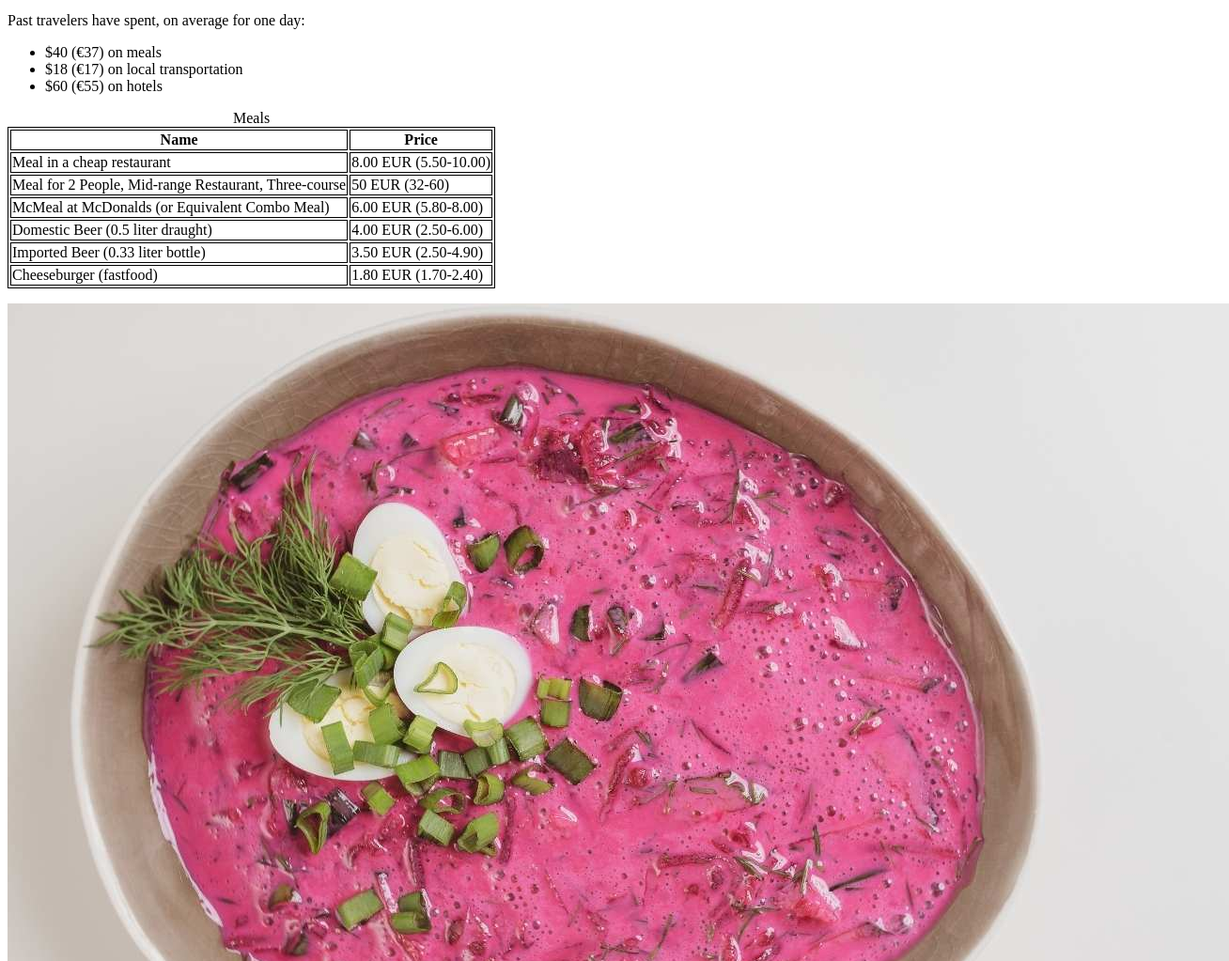
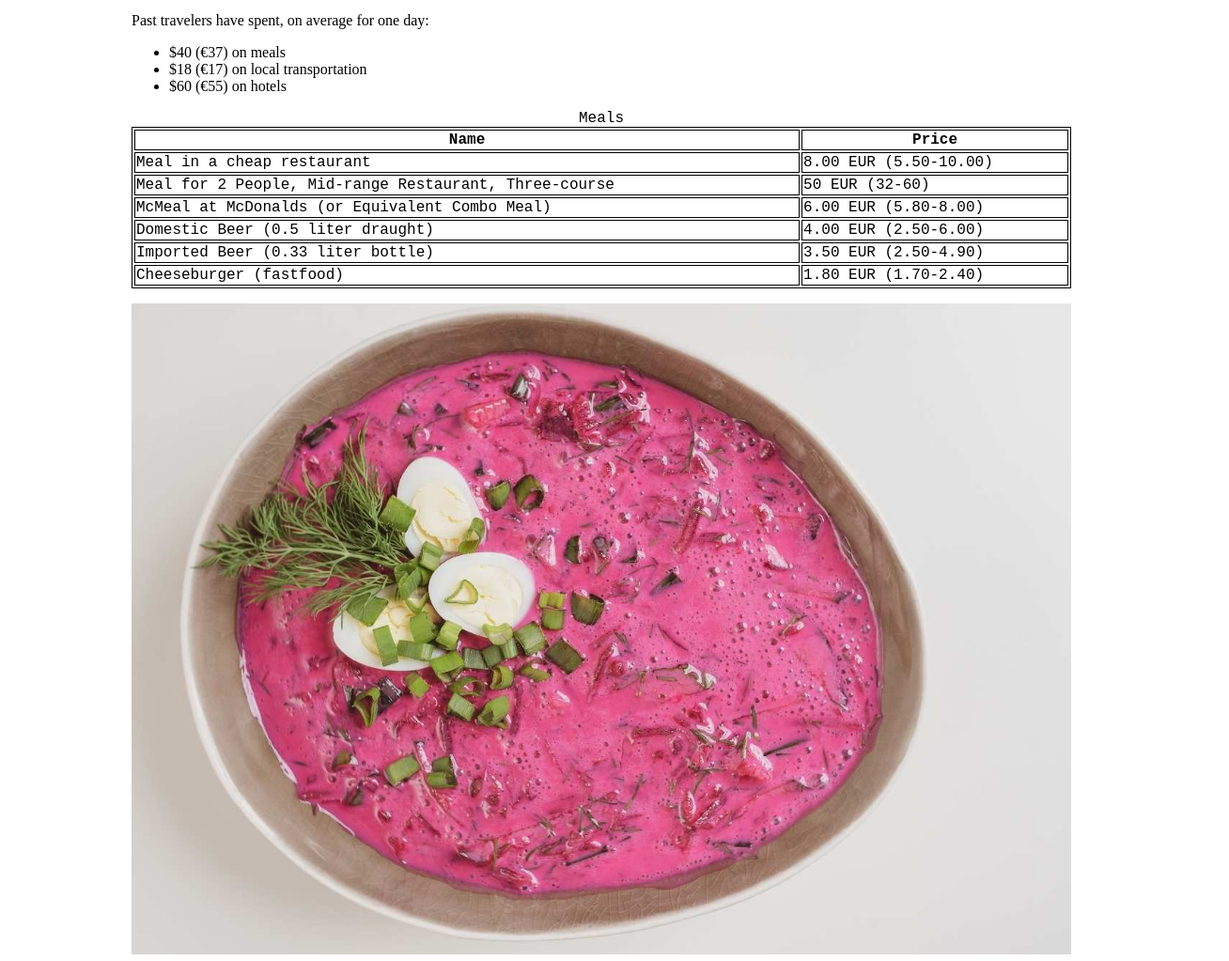
Before and after one commit to Angrypavlo/WebDesign, a plain HTML site: page accommodation.html in a window 1280 px wide. Shown: the part 447-1470 px from the top of the page at 94% size, 1308 px wide, since content can reach past the window. Drawn offline with Linux system fonts and the light colour scheme.

Commit message:
COMMIT IN ACCOMODATION

```diff
--- a/accommodation.html
+++ b/accommodation.html
@@ -4,7 +4,12 @@
 <head>
   <link rel="stylesheet" href="css/style.css">
 </head>
-
+<style>
+  .content {
+    max-width: 1000px;
+    margin: auto;
+  }
+  </style>
 <body>
   <header>
     <div>
@@ -47,7 +52,7 @@
 <li>$60 (€55) on hotels</li>
 </ul>
 <table >
-  <caption>Meals</caption>
+  <caption >Meals</caption>
   <tr>
       <th>Name</th>
       <th>Price</th>
@@ -73,10 +78,13 @@
 </tr>
   </table>
   <p></p>
-<img class="img-history img-right" src="img/Cold-Beetroot-Soup.jpg" >
+<div class="container">
+  <img class="beetrootTable" src="img/Cold-Beetroot-Soup.jpg" style="width: 100%;" >
+  <div class="centered">
 
-</img>
+  </div>
 
+</div>
   </section>
 
   <footer>
--- a/css/style.css
+++ b/css/style.css
@@ -160,4 +160,21 @@ footer img {
 }
 table, th, td{
     border: 1px solid black;
+    font-family:"Courier New", Courier, monospace; font-size:100%;
+
 }
+table{
+    width: 100%;
+}
+
+.container{
+    position: relative;
+    text-align: center;
+    color: white;
+}
+.centered {
+    position: absolute;
+    top: 50%;
+    left: 50%;
+    transform: translate(-50%, -50%);
+  }
```
